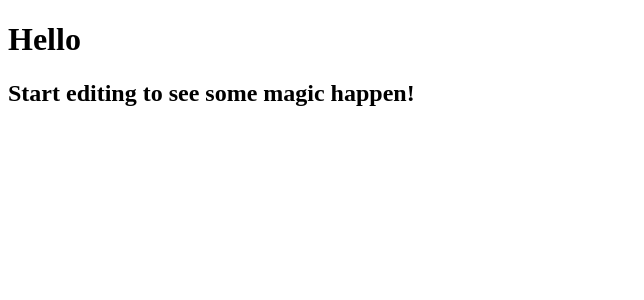
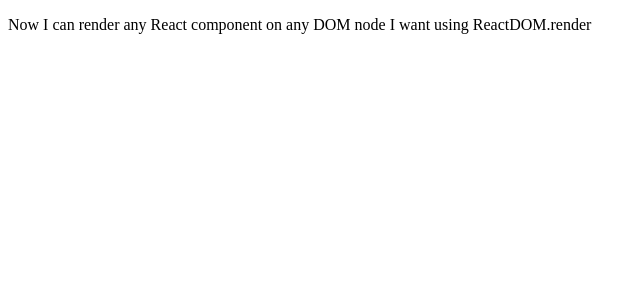
Before and after one commit to bipinlongjam/React-More-Basics-In-Class---React-Component-on-DOM-Node---y3kd5s2rq15q, a React app: page / in a window 1280 px wide. Shown: the top 300 px of the page, without its empty margins (0-644 px from the left). Built offline with nearby package versions, Linux system fonts and the light colour scheme.

Commit message:
Update App.js

```diff
--- a/src/components/App.js
+++ b/src/components/App.js
@@ -2,8 +2,7 @@
 export default function App() {
   return (
     <div>
-      <h1>Hello</h1>
-      <h2>Start editing to see some magic happen!</h2>
+      <p>Now I can render any React component on any DOM node I want using ReactDOM.render</p>
     </div>
-  );
+  )
 }
```
